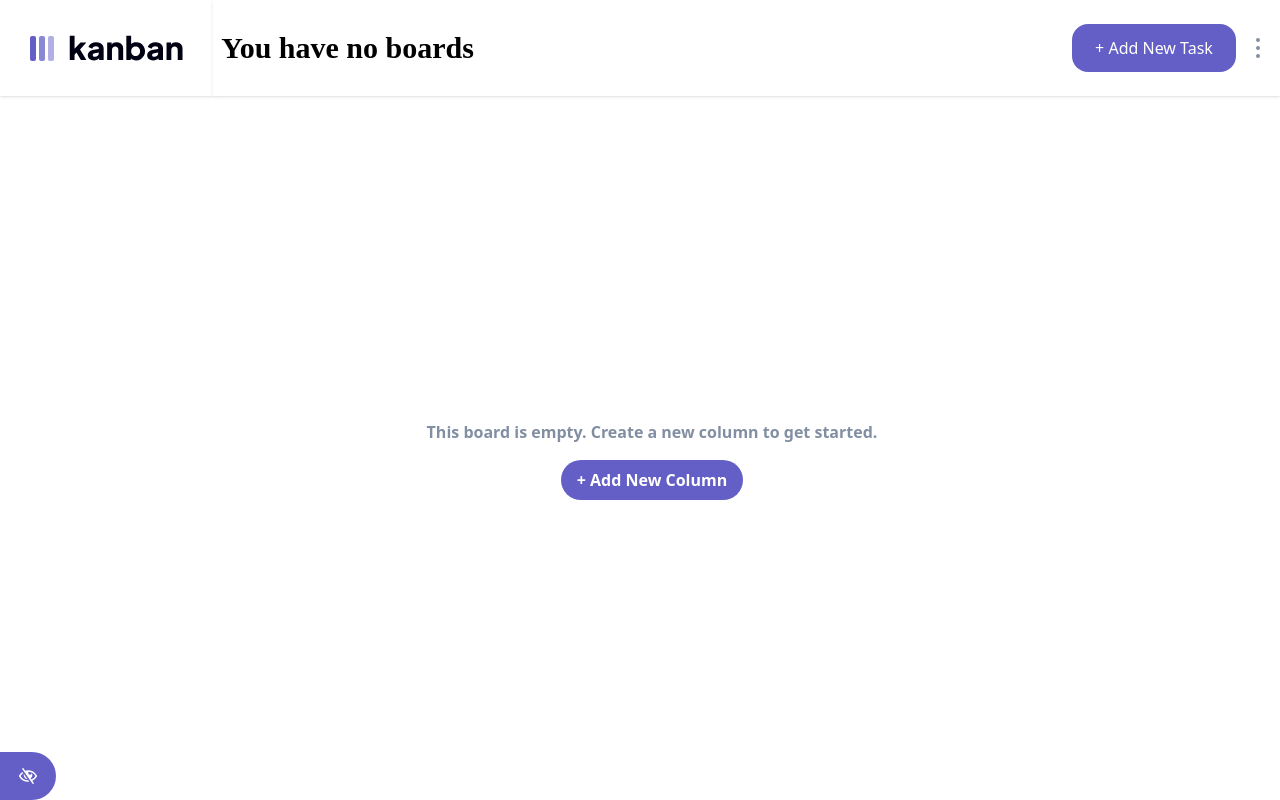
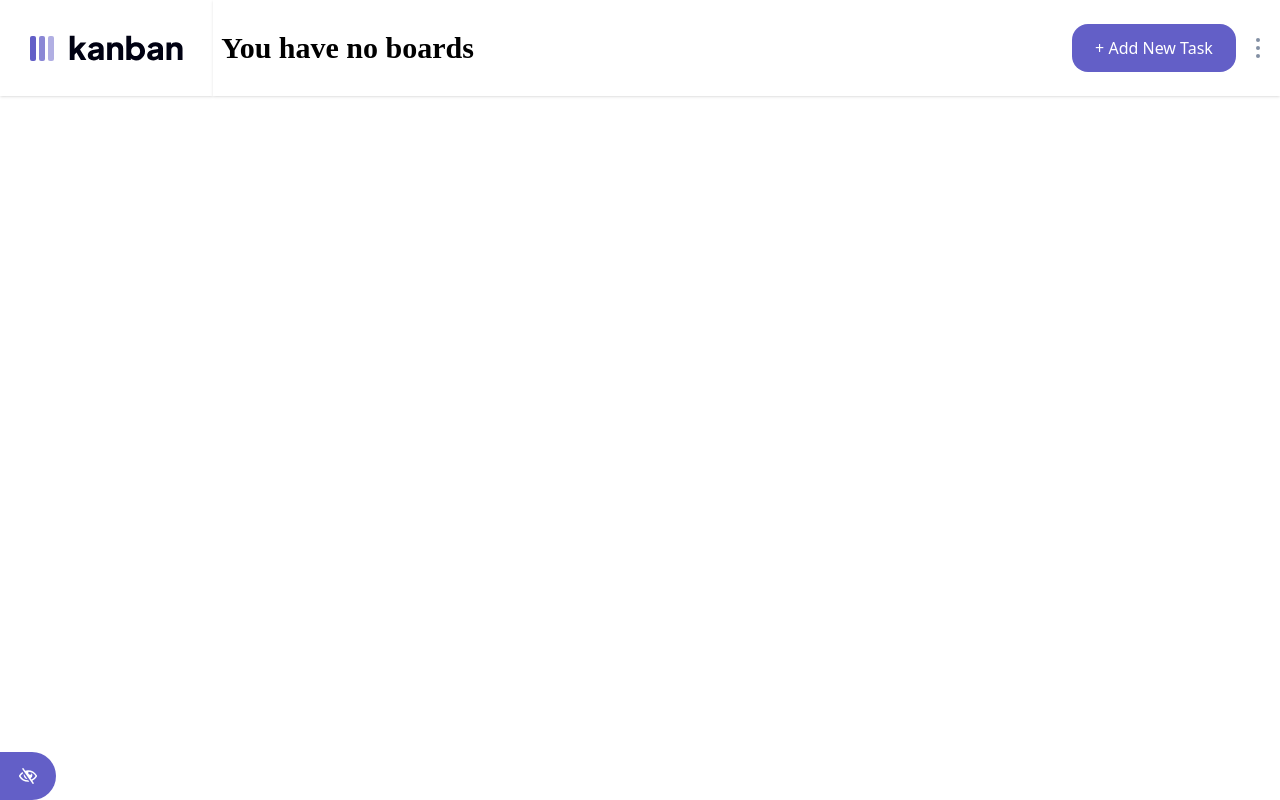
Before and after one commit to ChekeGT/Kanban-task-mangament-app, a React (Vite) app: page / in a window 1280 px wide. Built offline with nearby package versions, Linux system fonts and the light colour scheme; a web font is replaced by a local one.

Commit message:
added white screen when dashboard has no columns

```diff
--- a/src/App.jsx
+++ b/src/App.jsx
@@ -59,7 +59,7 @@ function App() {
           <NavBar boards={state.boards} theme={state.theme} currentBoard={state.currentBoard}/>
           <div className='w-full dark:bg-veryDarkGrey'>
             <BoardBar board={state.currentBoard} numberOfBoards={state.boards.length}/>
-            <BoardTable boards={state.currentBoard}/>
+            <BoardTable boards={state.currentBoard} numberOfBoards={state.boards}/>
           </div>
         </div>
       </boardsContext.Provider>
--- a/src/components/BoardTable/BoardTable.jsx
+++ b/src/components/BoardTable/BoardTable.jsx
@@ -1,21 +1,30 @@
 import ColumnTask from "./ColumnTasks";
 
 
-export default function BoardTable({ boards }) {
-    if (!boards || !boards.columns) {
+export default function BoardTable({ boards, numberOfBoards }) {
+
+  if(numberOfBoards.length === 0){
+    return(
+      <>
+      </>
+    )
+  }
+
+  if (!boards || !boards.columns || boards.columns.length === 0) {
     return (
       <div className="flex gap-8 pt-4 pl-6 pt-[120px] h-[100%] min-h-screen justify-center items-center">
         <div className="flex gap-4 flex-col items-center">
           <h1 className="text-grayText font-bold">
             This board is empty. Create a new column to get started.
           </h1>
-            <button className="bg-mainPurple p-2 px-4 rounded-full text-white font-semibold ">
+          <button className="bg-mainPurple p-2 px-4 rounded-full text-white font-semibold">
             + Add New Column
           </button>
         </div>
       </div>
     );
   }
+
 
     const columns = boards.columns;
 
```
Lines whose indentation alone changed are shown as unchanged.
